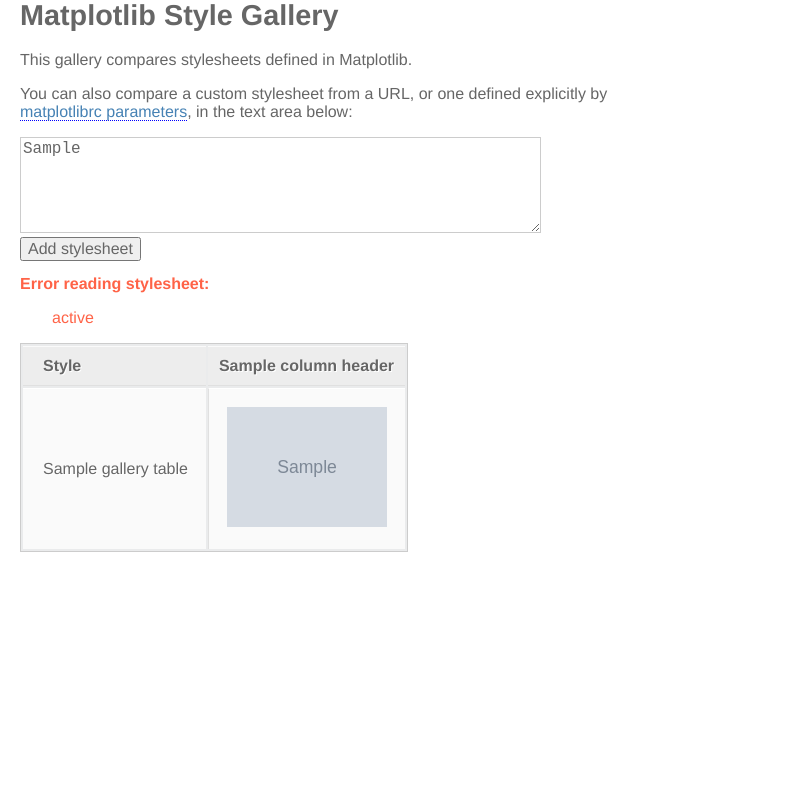
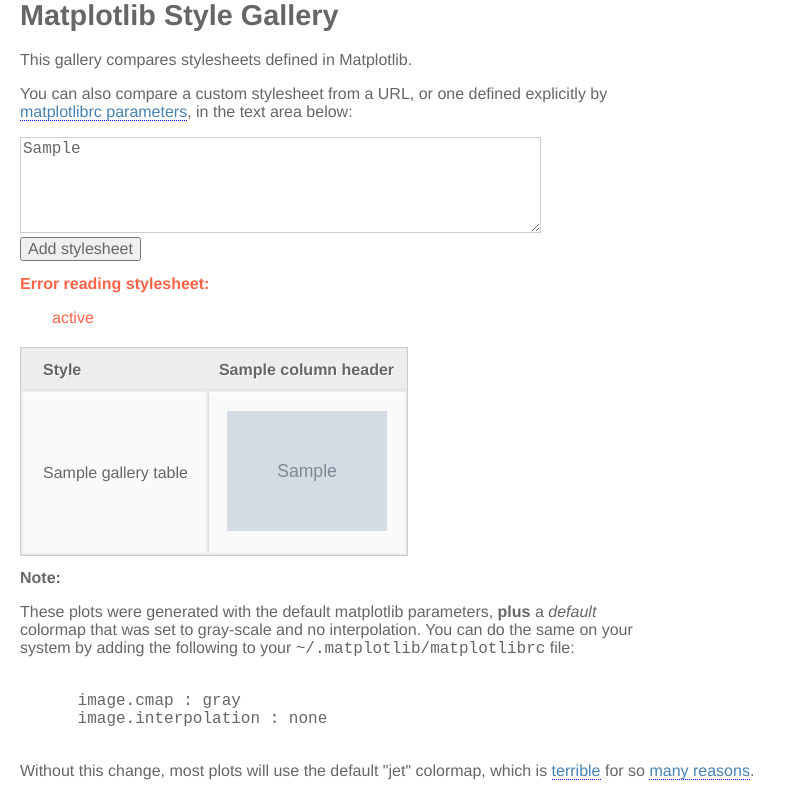
Before and after one commit to tonysyu/matplotlib-style-gallery, a Python web app: template mpl_style_gallery/templates/index.html in a window 1280 px wide. Shown: the part 21-821 px from the top of the page, without its empty margins (0-796 px from the left). Before the commit the page ends 573 px from the top, so only its background shows below. Run offline with Jinja, Linux system fonts and the light colour scheme; the template is opened without the code that fills it: most values are stand-ins (such as "Sample title", 1, 10 or a date in 2020); grey boxes marked "Sample" are stand-in pictures.

Commit message:
Fix build and use custom colormap

```diff
--- a/mpl_style_gallery/__main__.py
+++ b/mpl_style_gallery/__main__.py
@@ -8,6 +8,7 @@ import argparse
 
 from . import app
 from . import build
+from .path_utils import disk, remove_directory
 
 
 def main():
@@ -20,6 +21,7 @@ def main():
     args = parser.parse_args()
 
     if not args.skip_build:
+        remove_directory(disk.build_dir)
         build.save_all_plots()
 
     app.main()
--- a/mpl_style_gallery/static/css/gallery.css
+++ b/mpl_style_gallery/static/css/gallery.css
@@ -24,6 +24,11 @@ a {
 
 textarea {
     border: #ccc 1px solid;
+}
+
+textarea,
+code,
+pre {
     font-family: "Courier New", Courier, monospace;
 }
 
@@ -69,6 +74,7 @@ table {
     text-shadow: 1px 1px 0px #fff;
     background:#eaebec;
     border:#ccc 1px solid;
+    margin-top: 20px;
 }
 table th {
     padding: 10px;
--- a/mpl_style_gallery/templates/index.html
+++ b/mpl_style_gallery/templates/index.html
@@ -63,6 +63,30 @@
 
   </table>
 
+
+  <h2>Note:</h2>
+
+  <p>
+    These plots were generated with the default matplotlib parameters,
+    <b>plus</b> a <em>default</em> colormap that was set to gray-scale and no
+    interpolation. You can do the same on your system by adding the following
+    to your <code>~/.matplotlib/matplotlibrc</code> file:
+
+    <pre><code>
+      image.cmap : gray
+      image.interpolation : none
+    </code></pre>
+
+    Without this change, most plots will use the default "jet" colormap, which
+    is
+    <a href="http://www.researchgate.net/publication/6419747_Rainbow_color_map_%28still%29_considered_harmful"
+        >terrible</a>
+    for so
+    <a href="https://jakevdp.github.io/blog/2014/10/16/how-bad-is-your-colormap/"
+        >many reasons</a>.
+
+  </p>
+
   <script src="static/js/spin.min.js"></script>
 
 {% endblock %}
```
Also changed, not shown: mpl_style_gallery/app.py (+2 -6 lines), mpl_style_gallery/build.py (+7 -3 lines), mpl_style_gallery/path_utils.py (+7 -0 lines).
